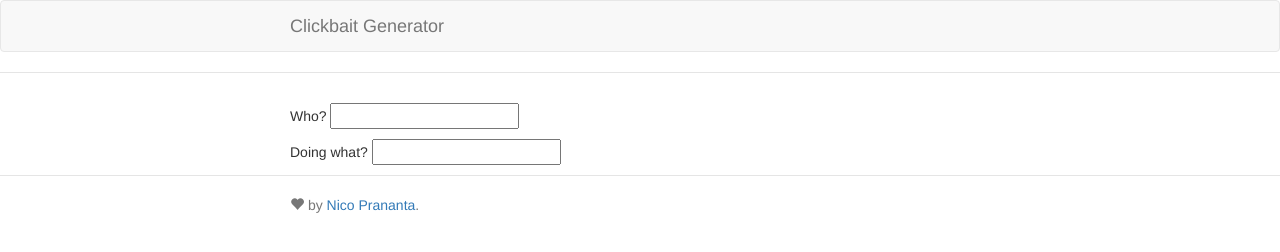
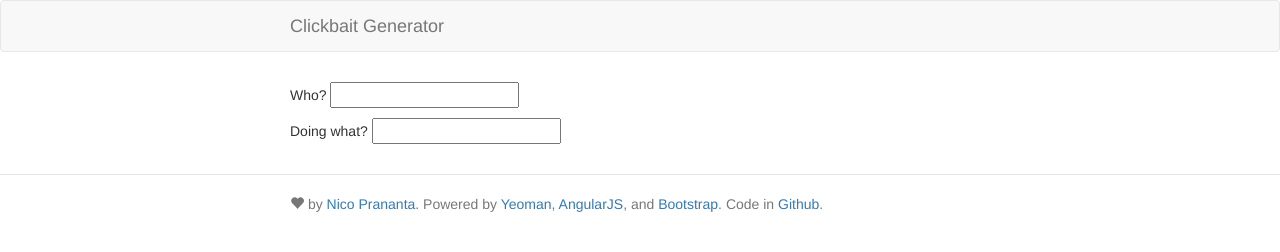
Before and after one commit to nicnocquee/Clickbait-Title-Generator, a website: page app/index.html in a window 1280 px wide. Drawn offline with nearby package versions, Linux system fonts and the light colour scheme; some packages are replaced by stand-ins of ours; files that its build step writes are made by us from their sources; files whose address does not match are found by name.

Commit message:
update css

```diff
--- a/app/index.html
+++ b/app/index.html
@@ -37,7 +37,7 @@
 
     <div class="footer">
       <div class="container">
-        <p><span class="glyphicon glyphicon-heart"></span> by <a href="https://twitter.com/nicnocquee">Nico Prananta</a>.</p>
+        <p><span class="glyphicon glyphicon-heart"></span> by <a href="https://twitter.com/nicnocquee" target="_blank">Nico Prananta</a>. Powered by <a href="http://yeoman.io" target="_blank">Yeoman</a>, <a href="https://angularjs.org" target="_blank">AngularJS</a>, and <a href="http://getbootstrap.com" target="_blank">Bootstrap</a>. Code in <a href="https://github.com/nicnocquee/Clickbait-Title-Generator" target="_blank">Github</a>.</p>
       </div>
     </div>
 
--- a/app/styles/main.css
+++ b/app/styles/main.css
@@ -19,7 +19,6 @@ body {
 
 /* Custom page header */
 .header {
-  border-bottom: 1px solid #e5e5e5;
   margin-bottom: 10px;
 }
 /* Make the masthead heading the same height as the navigation */
@@ -32,6 +31,7 @@ body {
 
 /* Custom page footer */
 .footer {
+  margin-top: 20px;
   padding-top: 19px;
   color: #777;
   border-top: 1px solid #e5e5e5;
```
Also changed, not shown: .tmp/styles/main.css.
